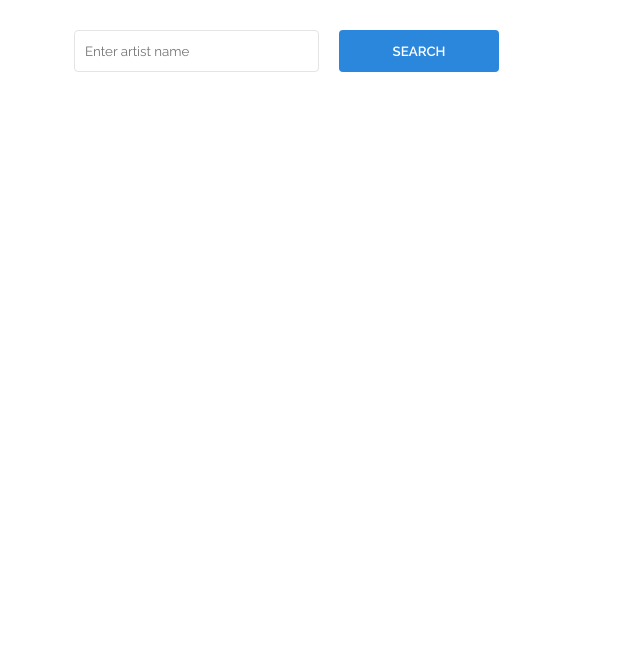
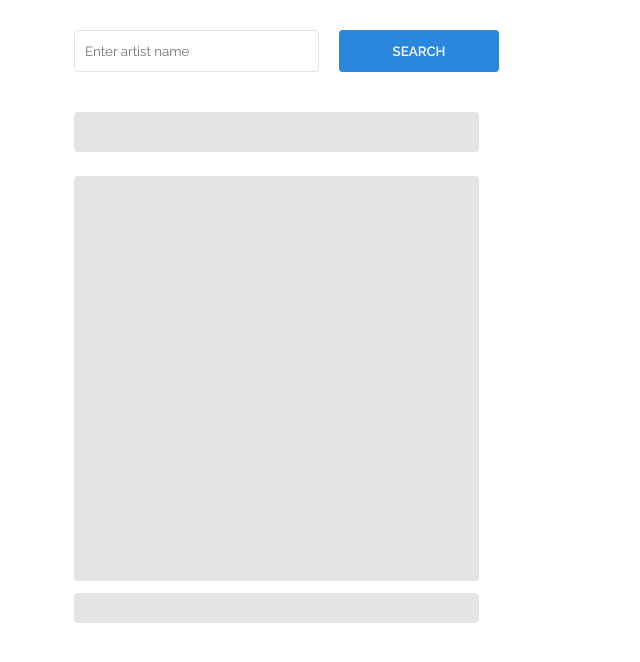
Before and after one commit to ollcaier/delta-way-test, a React app: page / in a window 1280 px wide. Shown: the top 662 px of the page, without its empty margins (0-640 px from the left). Built offline with nearby package versions, Linux system fonts and the light colour scheme.

Commit message:
add artist component

```diff
--- a/src/assets/clearfix.scss
+++ b/src/assets/clearfix.scss
@@ -12,9 +12,14 @@ button {
 }
 
 h1,
+h2,
 p,
 span,
 a,
 input, button {
   font-family: "Raleway", sans-serif;
 }
+
+h2 {
+  font-size: 28px;
+}
--- a/src/assets/colors.scss
+++ b/src/assets/colors.scss
@@ -3,6 +3,8 @@ $backgroundColor: #f2f3f3;
 $borderColor: #e4e4e4;
 $borderHoverColor: #e4e4e4;
 
+$previewColor: #e4e4e4;
+
 $white: #ffffff;
 $blue: #2b87db;
 $darkBlue: #2b87db;
--- a/src/assets/mixins.scss
+++ b/src/assets/mixins.scss
@@ -1,3 +1,12 @@
+@import "colors";
+
 @mixin borderRadius($radius: 4px) {
   border-radius: $radius;
 }
+
+@mixin contentPreview($width, $height) {
+  background-color: $previewColor;
+  height: $height;
+  width: $width;
+  @include borderRadius();
+}
--- a/src/components/app/container.ts
+++ b/src/components/app/container.ts
@@ -4,20 +4,17 @@ import { IEvent } from "../../models/iEvent";
 import { IAppState } from "../../store";
 import { selectArtist } from "../../store/selectors/selectArtist";
 import { selectEvents } from "../../store/selectors/selectEvents";
-import { selectFetchingStatus } from "../../store/selectors/selectFetchingStatus";
 import { App } from "./index";
 
 export interface IMapStateToAppProps {
   artist: IArtist | undefined;
   events: IEvent[];
-  isFetching: boolean;
 }
 
 export const mapStateToAppProps = (state: IAppState): IMapStateToAppProps =>
     ({
       artist: selectArtist(state),
       events: selectEvents(state),
-      isFetching: selectFetchingStatus(state),
     });
 
 // tslint:disable-next-line:variable-name
--- a/src/components/app/index.tsx
+++ b/src/components/app/index.tsx
@@ -1,4 +1,5 @@
 import * as React from "react";
+import { Artist } from "../artist";
 import { SearchContainer } from "../search/container";
 import { IMapStateToAppProps } from "./container";
 import styles from "./styles.scss";
@@ -7,13 +8,19 @@ type TAppProps = IMapStateToAppProps;
 
 export class App extends React.Component<TAppProps> {
   public render() {
+    const {
+      artist,
+    } = this.props;
+
     return (
       <div className={styles["app-container"]}>
         <div className={styles["search-container"]}>
           <SearchContainer/>
         </div>
         <main className={styles["content-container"]}>
-          <section className={styles["artist-container"]}/>
+          <section className={styles["artist-container"]}>
+            <Artist artist={artist} />
+          </section>
           <section className={styles["events-container"]}/>
         </main>
       </div>
--- /dev/null
+++ b/src/components/artist/index.tsx
@@ -0,0 +1,89 @@
+import * as React from "react";
+import { IArtist } from "../../models/iArtist";
+import styles from "./styles.scss";
+
+export interface IArtistProps {
+  artist: IArtist | undefined;
+}
+
+export class Artist extends React.Component<IArtistProps> {
+  public render() {
+    return (
+      <article className={styles["artist"]}>
+        <div className={styles["artist__name-container"]}>
+          {
+            this.shouldRenderPreview()
+              ? <div className={styles["artist__name-preview"]} />
+              : <h2 className={styles["artist__name"]}>{ this.getArtistName() }</h2>
+          }
+        </div>
+        <div className={styles["artist__image-container"]}>
+          {
+            this.shouldRenderPreview()
+              ? <div className={styles["artist__image-preview"]} />
+              : <img
+                  className={styles["artist__image"]}
+                  src={this.getArtistImage()}
+              />
+          }
+        </div>
+        <div className={styles["artist__facebook-link-container"]}>
+          {
+            this.shouldRenderPreview()
+              ? <div className={styles["artist__facebook-link-preview"]} />
+              : this.shouldRenderLinkToFacebook() &&
+                <a
+                  className={styles["artist__facebook-link"]}
+                  href={this.getArtistFacebookLink()}
+                  target="_blank"
+                >
+                  { this.getArtistName() } on Facebook
+                </a>
+          }
+        </div>
+      </article>
+    );
+  }
+
+  private readonly getArtistName = (): string => {
+    const { artist } = this.props;
+
+    if (artist !== undefined) {
+      return artist.name;
+    }
+
+    return "";
+  }
+
+  private readonly getArtistImage = (): string => {
+    const { artist } = this.props;
+
+    if (artist !== undefined) {
+      return artist.imageUrl;
+    }
+
+    return "";
+  }
+
+  private readonly getArtistFacebookLink = (): string => {
+    const { artist } = this.props;
+
+    if (artist !== undefined) {
+      return artist.facebookPageUrl;
+    }
+
+    return "";
+  }
+
+  private readonly shouldRenderPreview = (): boolean => {
+    const { artist } = this.props;
+
+    return artist === undefined;
+  }
+
+  private readonly shouldRenderLinkToFacebook = (): boolean => {
+    const { artist } = this.props;
+
+    return artist !== undefined && artist.facebookPageUrl !== "";
+  }
+}
--- /dev/null
+++ b/src/components/artist/styles.scss
@@ -0,0 +1,72 @@
+@import "../../assets/colors";
+@import "../../assets/mixins";
+@import "../../assets/resolutions";
+
+.artist {
+  &__image-container {
+    margin-top: 24px;
+  }
+
+  &__facebook-link-container {
+    margin-top: 12px;
+  }
+
+  &__name {
+    line-height: 40px;
+  }
+
+  &__facebook-link {
+    color: $blue;
+    line-height: 20px;
+    text-decoration: none;
+  }
+}
+
+@media (max-width: $maxPhoneWidth) {
+  .artist {
+    &__name,
+    &__image,
+    &__facebook-link,
+    &__name-preview,
+    &__image-preview,
+    &__facebook-link-preview {
+      display: block;
+      margin: 0 auto;
+    }
+
+    &__name,
+    &__facebook-link {
+      width: 300px;
+    }
+
+    &__name-preview {
+      @include contentPreview(300px, 40px);
+    }
+
+    &__image,
+    &__image-preview {
+      @include contentPreview(300px, 300px);
+    }
+
+    &__facebook-link-preview {
+      @include contentPreview(300px, 30px);
+    }
+  }
+}
+
+@media (min-width: $minTabletWidth) {
+  .artist {
+    &__name-preview {
+      @include contentPreview(405px, 40px);
+    }
+
+    &__image,
+    &__image-preview {
+      @include contentPreview(405px, 405px);
+    }
+
+    &__facebook-link-preview {
+      @include contentPreview(405px, 30px);
+    }
+  }
+}
--- a/src/components/search/styles.scss
+++ b/src/components/search/styles.scss
@@ -30,7 +30,12 @@
     font-weight: $semiBoldFont;
     height: 42px;
     text-transform: uppercase;
+    transition: background-color .3s;
     @include borderRadius();
+
+    &:hover {
+      background-color: $darkBlue;
+    }
   }
 }
 
--- a/tslint.json
+++ b/tslint.json
@@ -10,7 +10,10 @@
     "completed-docs": false,
     "no-unsafe-any": false,
     "no-string-literal": false,
-    "member-ordering": false
+    "member-ordering": false,
+    "strict-boolean-expressions": false,
+    "jsx-curly-spacing": false,
+    "jsx-no-multiline-js": false
   },
   "linterOptions": {
     "exclude": [
```
Also changed, not shown: src/components/artist/styles.scss.d.ts (added, +14 -0 lines), 1 other file (tests, documents, lock files or other folders).
